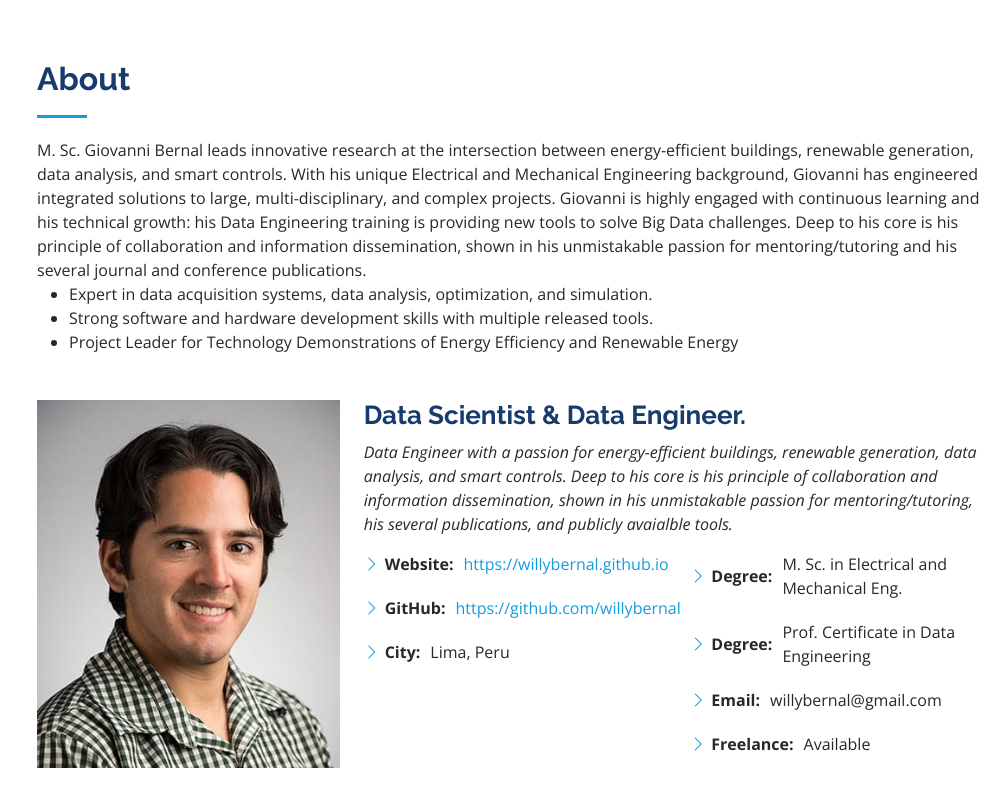
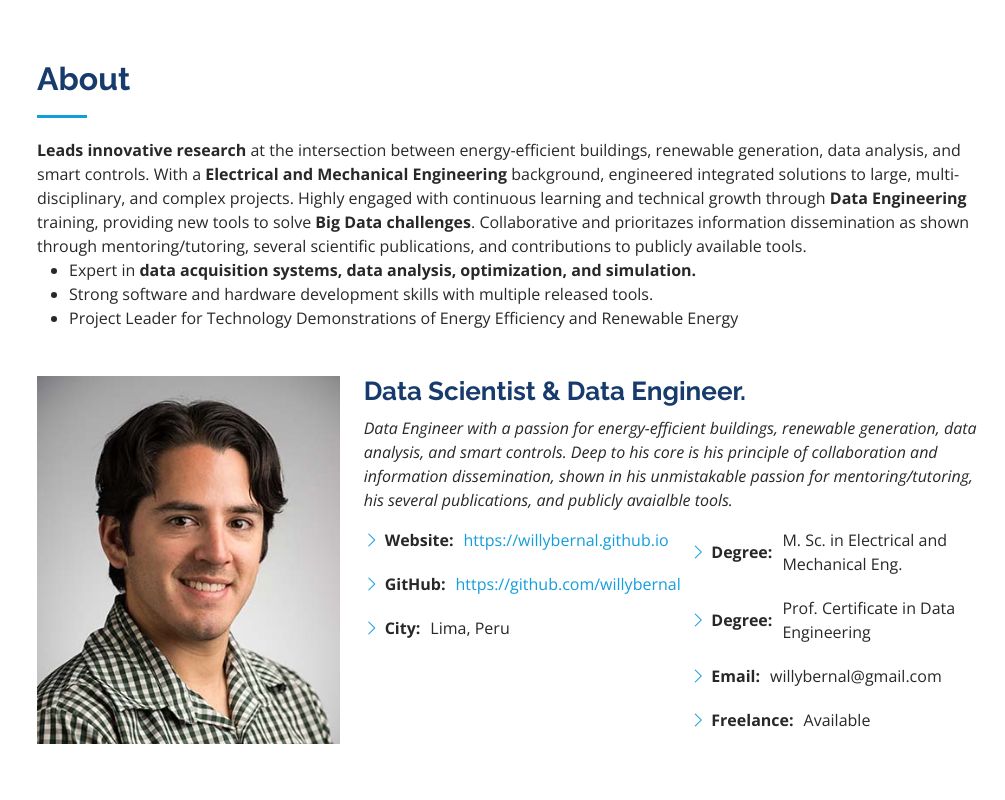
Before and after one commit to willybernal/willybernal.github.io, a plain HTML site: page index.html in a window 1280 px wide. Shown: the part 800-1600 px from the top of the page, without its empty margins (275-1280 px from the left). Drawn offline with nearby package versions, Linux system fonts and the light colour scheme.

Commit message:
Update index.html with new definition. Add gitignore

```diff
--- a/index.html
+++ b/index.html
@@ -85,9 +85,9 @@
       <div class="container">
         <div class="section-title">
           <h2>About</h2>
-          <p>M. Sc. Giovanni Bernal leads innovative research at the intersection between energy-efficient buildings, renewable generation, data analysis, and smart controls. With his unique Electrical and Mechanical Engineering background, Giovanni has engineered integrated solutions to large, multi-disciplinary, and complex projects. Giovanni is highly engaged with continuous learning and his technical growth: his Data Engineering training is providing new tools to solve Big Data challenges. Deep to his core is his principle of collaboration and information dissemination, shown in his unmistakable passion for mentoring/tutoring and his several journal and conference publications.</p>
+          <p><b>Leads innovative research</b> at the intersection between energy-efficient buildings, renewable generation, data analysis, and smart controls. With a <b>Electrical and Mechanical Engineering</b> background, engineered integrated solutions to large, multi-disciplinary, and complex projects. Highly engaged with continuous learning and  technical growth through <b>Data Engineering</b> training, providing new tools to solve <b>Big Data challenges</b>. Collaborative and prioritazes information dissemination as shown through mentoring/tutoring, several scientific publications, and contributions to publicly available tools.</p>
           <ul>
-            <li>Expert in data acquisition systems, data analysis, optimization, and simulation.</li>
+            <li>Expert in <b>data acquisition systems, data analysis, optimization, and simulation.</b></li>
             <li>Strong software and hardware development skills with multiple released tools.</li>
             <li>Project Leader for Technology Demonstrations of Energy Efficiency and Renewable Energy</li>
           </ul>
@@ -484,7 +484,7 @@
               <h4><b>Professional Certificate in Data Engineering</b></h4>
               <h5>Aug 2022 – Mar 2023 (Expected)</h5>
               <h4><i><a href="https://executive-ed.xpro.mit.edu/professional-certificate-data-engineering?utm_source=Google&utm_network=g&utm_medium=c&utm_term=mit%20xpro%20data%20engineering&utm_location=9060924&utm_campaign_id=19185079800&utm_adset_id=145398964058&utm_ad_id=640289052170&gclid=CjwKCAiAk--dBhABEiwAchIwkX09u36FOXTvOkQx49m30SExoY0YY7O3K7o9qUCqbTQtRG9KfDkzMxoCLJYQAvD_BwE">MIT xPRO</a> (Virtual)</i></h4>
-              <p><b>Coursework:</b> Develop and analyze databases using SQL and Python, Implement artificial intelligence (AI)/machine learning (ML) algorithms, Manage Big Data using data warehousing and workflow management platforms, Build a user interface to view and interact with large amounts of live streaming data.</p>
+              <p><b>Coursework:</b> Develop and analyze databases using SQL and Python, implement artificial intelligence (AI)/machine learning (ML) algorithms, manage Big Data using data warehousing and workflow management platforms, build a user interface to view and interact with large amounts of live streaming data.</p>
             </div>
             <div class="education-item">
               <h4><b>Master of Mechanical and Electrical Engineering</b></h4>
```
Also changed, not shown: 1 other file.
